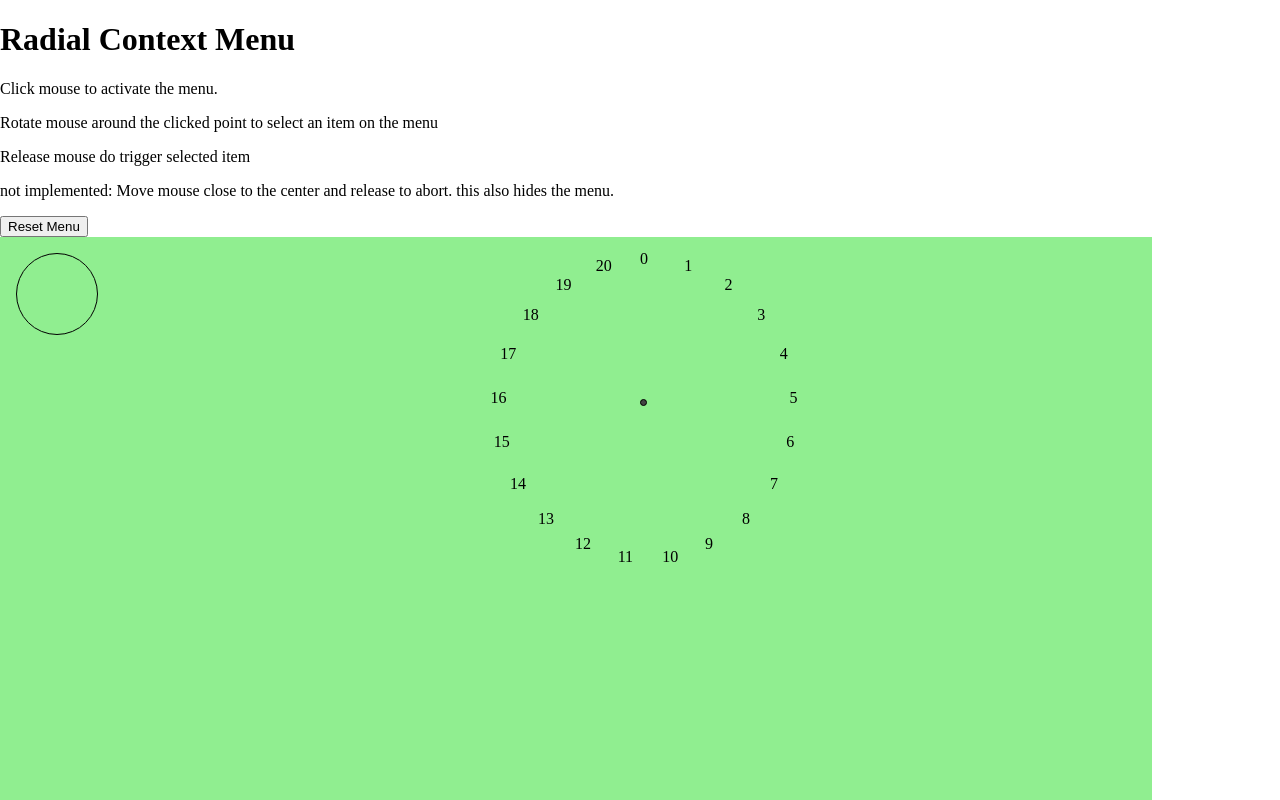
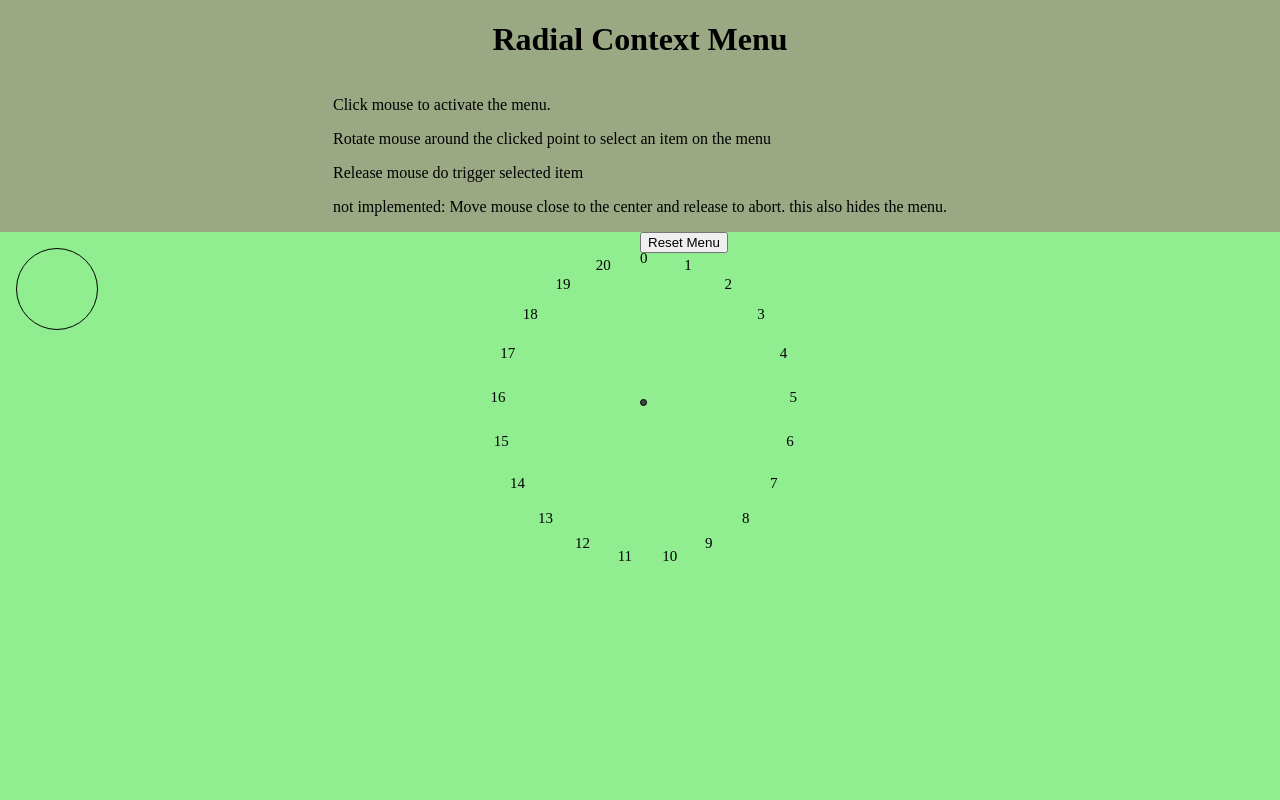
Before and after one commit to Phrenchen/radial-context-menu, an Angular app: page / in a window 1280 px wide. Shown: the top 800 px of the page. Built offline with nearby package versions, Linux system fonts and the light colour scheme.

Commit message:
all page content is child of grid. font-size change on item-selection.

```diff
--- a/src/app/app.component.css
+++ b/src/app/app.component.css
@@ -0,0 +1,40 @@
+.content-wrapper {
+    display: grid;
+    grid-template-columns: 1fr;
+    grid-template-areas:
+        "title"
+        "description"
+        "radial-menu"
+        ;
+
+    height: 100%;
+    justify-items: center;
+    align-items: center;
+
+    background-color: rgba(85, 107, 47, 0.589);
+
+}
+
+@media only screen and (min-width: 740px) {
+    .content-wrapper {
+        grid-template-columns: repeat(5, 1fr);
+        grid-template-areas:
+            "title title title title title"
+            "description description description description description "
+            "radial-menu radial-menu radial-menu radial-menu radial-menu "
+            ;
+    }
+}
+
+
+.title {
+    grid-area: title;
+}
+
+.description {
+    grid-area: description;
+}
+
+.radial-menu {
+    grid-area: radial-menu;
+}
--- a/src/app/app.component.html
+++ b/src/app/app.component.html
@@ -1,7 +1,13 @@
-<h1>Radial Context Menu</h1>
-<p>Click mouse to activate the menu.</p>
-<p>Rotate mouse around the clicked point to select an item on the menu</p>
-<p>Release mouse do trigger selected item</p>
-<p>not implemented: Move mouse close to the center and release to abort. this also hides the menu.</p>
+<div class="content-wrapper">
+    <h1 class="title">Radial Context Menu</h1>
+    <div class="description">
+        <p>Click mouse to activate the menu.</p>
+        <p>Rotate mouse around the clicked point to select an item on the menu</p>
+        <p>Release mouse do trigger selected item</p>
+        <p>not implemented: Move mouse close to the center and release to abort. this also hides the menu.</p>
+    </div>
 
-<app-radial-menu></app-radial-menu>
+    <div class="radial-menu">
+        <app-radial-menu></app-radial-menu>
+    </div>
+</div>
--- a/src/app/radial-menu/radial-menu.component.css
+++ b/src/app/radial-menu/radial-menu.component.css
@@ -1,7 +1,11 @@
+.btn-reset-menu {
+    position: fixed;
+    left: 50%;
+}
+
 .dropdown-menu {
-    /* position: fixed; */
-    width: 90vw;
-    height: 90vh;
+    width: 100vw;
+    height: 100vh;
 
     background: lightgreen;
     z-index: 999;
@@ -9,13 +13,17 @@
 }
 
 #menuItemContainer {
-    position: absolute;
-    left: 50%;
-    top: 50%;
+    position: fixed;
+    left: calc(100vw * 0.5);
+    top: 50vh;
+
+    width: 100%;
+    height: 100%;
 }
 
 .menu-item {
     position: absolute;
+    font-size: 15px;
 }
 
 
@@ -34,6 +42,7 @@
 }
 
 .selection-info {
+    margin: 0;
 }
 
 /* circle slice */
--- a/src/app/radial-menu/radial-menu.component.html
+++ b/src/app/radial-menu/radial-menu.component.html
@@ -1,4 +1,4 @@
-<button (click)="resetMenu()">Reset Menu</button>
+<button class="btn-reset-menu" (click)="resetMenu()">Reset Menu</button>
 
 <div class="dropdown-menu"
   (mousedown)="mouseDown($event)"
--- a/src/app/radial-menu/radial-menu.component.ts
+++ b/src/app/radial-menu/radial-menu.component.ts
@@ -142,10 +142,12 @@ export class RadialMenuComponent implements OnInit, AfterViewInit {
       if (index === selectedIndex) {
         item.style.color = 'red';
         item.style.fontWeight = 'bold';
+        item.style.fontSize = '30px';
       } else {
         // TODO: only reset last active item. new member 'lastSelectedIndex
         item.style.color = 'black';
         item.style.fontWeight = 'normal';
+        item.style.fontSize = '15px';
       }
     });
   }
```
